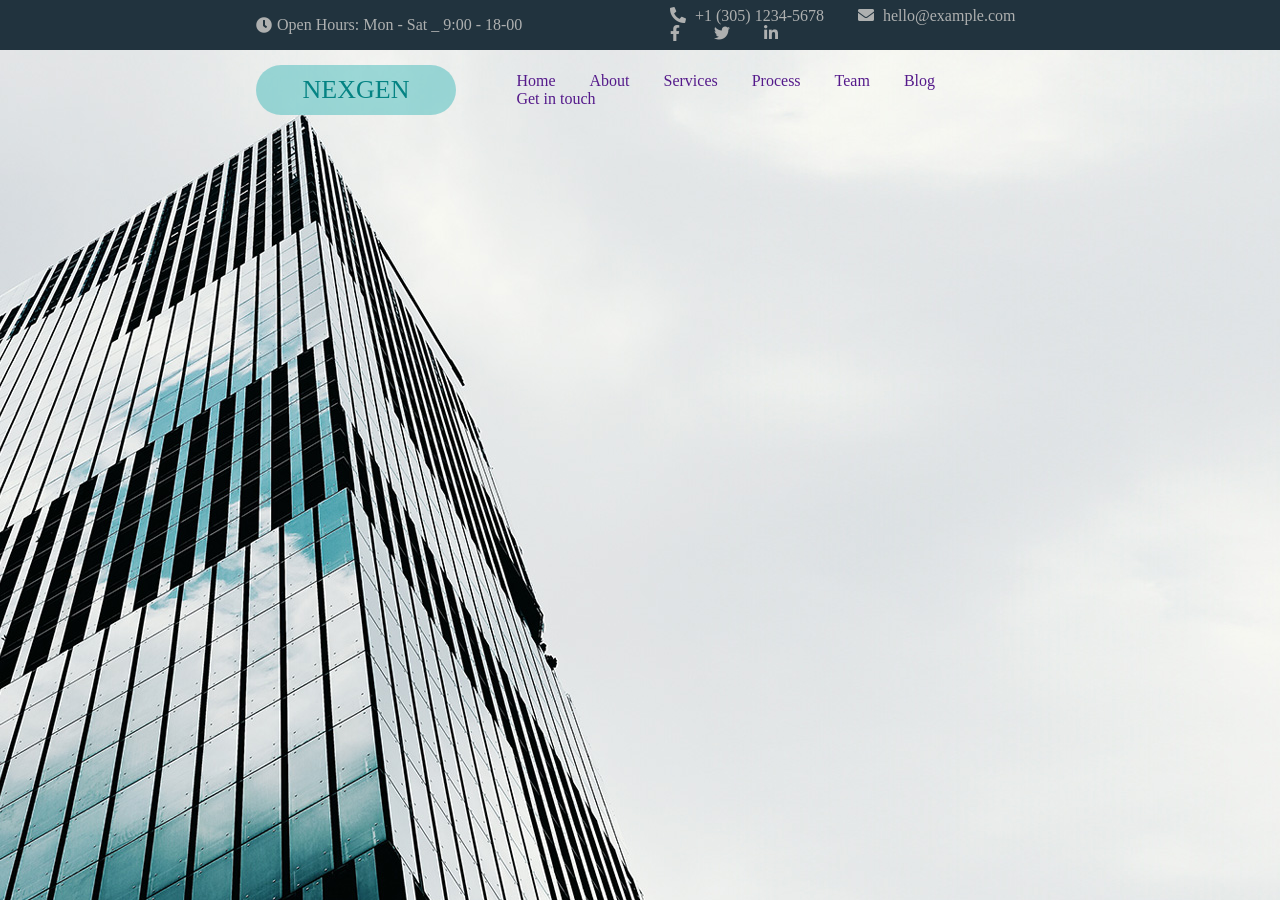
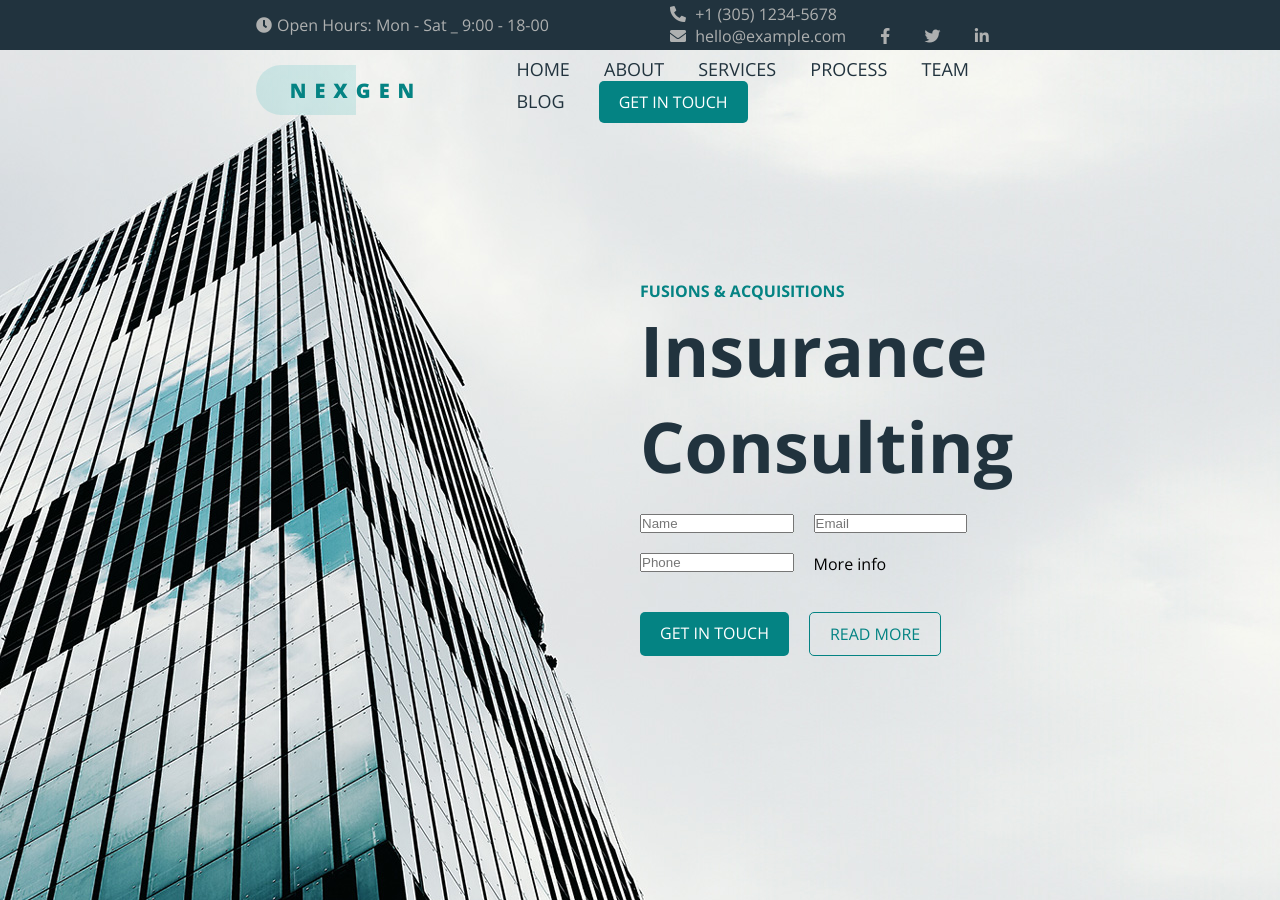
Before and after one commit to alexsircu/proj-html-vuejs, a website: page index.html in a window 1280 px wide. Drawn offline with nearby package versions, Linux system fonts and the light colour scheme.

Commit message:
Jumbotron del main

```diff
--- a/index.html
+++ b/index.html
@@ -4,13 +4,15 @@
   <meta charset="UTF-8">
   <meta name="viewport" content="width=device-width, initial-scale=1.0">
   <meta http-equiv="X-UA-Compatible" content="ie=edge">
+  <link rel="preconnect" href="https://fonts.gstatic.com">
+  <link href="https://fonts.googleapis.com/css2?family=Open+Sans:wght@400;700;800&display=swap" rel="stylesheet">
   <link rel="stylesheet" href="https://cdnjs.cloudflare.com/ajax/libs/font-awesome/5.15.1/css/all.css" integrity="sha512-f73UKwzP1Oia45eqHpHwzJtFLpvULbhVpEJfaWczo/ZCV5NWSnK4vLDnjTaMps28ocZ05RbI83k2RlQH92zy7A==" crossorigin="anonymous" />
   <link rel="stylesheet" href="css/app.css">
   <title>Document</title>
 </head>
 <body>
   <header>
-    <div class="container">
+    <div class="container clearfix">
       <div id="header-left">
         <i class="fas fa-clock"></i>
         <p>Open Hours: Mon - Sat _ 9:00 - 18-00</p>
@@ -30,30 +32,52 @@
 
   <main>
     <section id="fusions-acquisitions-section">
-      <div class="container">
-        <div id="navbar">
+      <div class="container clearfix">
+        <div id="navbar" class="clearfix">
           <div id="navbar-left">
             <div class="logo">
               NEXGEN
             </div>
+          </div>
 
-          </div>
           <div id="navbar-right">
             <ul>
-              <li><a href="">Home</a></li>
-              <li><a href="">About</a></li>
-              <li><a href="">Services</a></li>
-              <li><a href="">Process</a></li>
-              <li><a href="">Team</a></li>
-              <li><a href="">Blog</a></li>
-              <li><a href="">Get in touch</a></li>
+              <li><a href="">HOME</a></li>
+              <li><a href="">ABOUT</a></li>
+              <li><a href="">SERVICES</a></li>
+              <li><a href="">PROCESS</a></li>
+              <li><a href="">TEAM</a></li>
+              <li><a href="">BLOG</a></li>
+              <li>
+                <div class="btn btn-blue-lagoon">
+                  <a href="" class="text-btn">GET IN TOUCH</a>
+                </div>
+              </li>
             </ul>
-
           </div>
-
         </div>
 
         <div id="jumbotron">
+          <h4>FUSIONS & ACQUISITIONS</h4>
+          <h1>Insurance Consulting</h1>
+          <div id="inputs-container">
+            <input type="text" name="" value="" placeholder="Name">
+            <input type="text" name="" value="" placeholder="Email">
+            <input type="text" name="" value="" placeholder="Phone">
+            <div class="more-info-button">
+              More info
+            </div>
+          </div>
+
+          <div id="jumbotron-buttons-container">
+            <div class="btn btn-blue-lagoon">
+              <a href="" class="text-btn">GET IN TOUCH</a>
+            </div>
+            <div class="read-more-button">
+              <a href="#">READ MORE</a>
+            </div>
+          </div>
+
 
         </div>
       </div>
--- a/src/app.scss
+++ b/src/app.scss
@@ -1,5 +1,5 @@
 @import "partials/_variables";
+@import "partials/_mixins";
 @import "partials/_common";
-@import "partials/_mixins";
 @import "partials/_header";
 @import "partials/_main";
--- a/src/partials/_common.scss
+++ b/src/partials/_common.scss
@@ -2,6 +2,16 @@
   box-sizing: border-box;
   padding: 0;
   margin: 0;
+}
+
+body {
+  font-family: 'Open Sans', sans-serif;
+}
+
+.clearfix::after {
+  content: '';
+  display: table;
+  clear: both;
 }
 
 .container {
@@ -16,9 +26,22 @@
   align-items: center;
   width: 200px;
   height: 50px;
-  background-color: $logoContColor;
-  color: $buttonsColor;
-  font-size: 26px;
+  // background-color: $logoContColor;
+  background: linear-gradient(-90deg, rgba(0,0,0,0) 50%, $logoContColor 50%);
+  color: $blueButtonsColor;
+  font-size: 20px;
+  font-weight: 800;
+  letter-spacing: 8px;
   border-radius: 50px;
+}
 
+.btn {
+  @include btn-params;
 }
+
+.btn-blue-lagoon {
+  background-color: $blueButtonsColor;
+  a {
+    color: white;
+  }
+}
--- a/src/partials/_main.scss
+++ b/src/partials/_main.scss
@@ -26,4 +26,50 @@
   width: 70%;
   height: 100%;
   @include inline-list;
+  a:not(.text-btn) {
+    color: $titlesTextColor;
+    font-size: 18px;
+  }
 }
+
+#jumbotron {
+  float: right;
+  width: 50%;
+  height: calc(100% - 80px);
+  padding: 150px 0;
+  h4 {
+    color: $blueButtonsColor;
+  }
+  h1 {
+    font-size: 70px;
+    color: $titlesTextColor;
+    font-weight: 700;
+  }
+}
+
+#inputs-container {
+  display: flex;
+  flex-wrap: wrap;
+  margin: 20px 0;
+  input {
+    width: 40%;
+    margin-right: 20px;
+    margin-bottom: 20px;
+    &:focus {
+      outline: none;
+    }
+  }
+}
+
+#jumbotron-buttons-container {
+  display: flex;
+}
+
+.read-more-button {
+  @include btn-params;
+  border: 1px solid $blueButtonsColor;
+  margin-left: 20px;
+  a {
+    color: $blueButtonsColor;
+  }
+}
--- a/src/partials/_mixins.scss
+++ b/src/partials/_mixins.scss
@@ -10,3 +10,11 @@
     }
   }
 }
+
+@mixin btn-params {
+  padding: 10px 20px;
+  border-radius: 5px;
+  a {
+    text-decoration: none;
+  }
+}
--- a/src/partials/_variables.scss
+++ b/src/partials/_variables.scss
@@ -4,8 +4,8 @@
 
 $smallTextColor: #aeb0b0;
 
-$logoContColor: rgba(69,187,188,0.5);
+$logoContColor: rgba(69,187,188,0.2);
 
-$buttonsColor: #048383;
+$blueButtonsColor: #048383;
 
 $introSectionTextColor: #96fefe;
```
Also changed, not shown: css/app.css.
